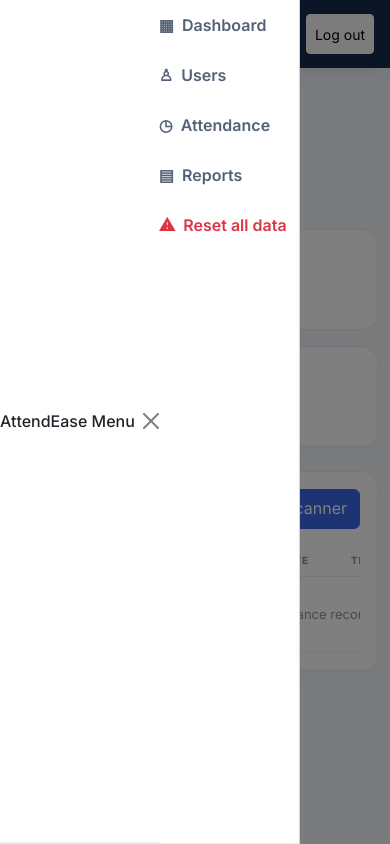
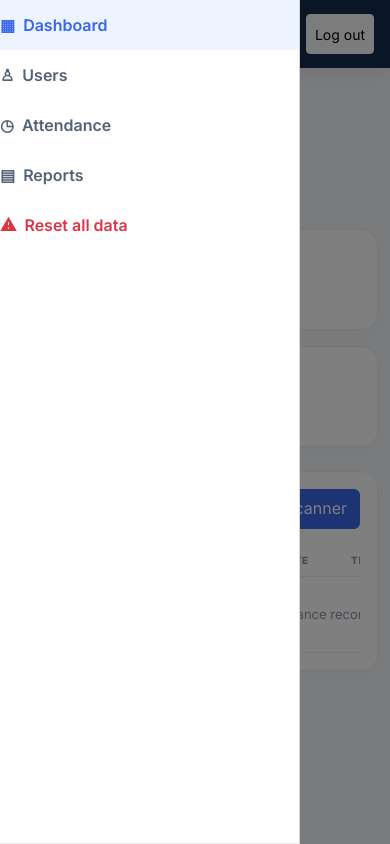
Before and after one commit to emsterjohn/attendease, a Flask app: page /dashboard in a window 390 px wide, after a click that opens the changed part. Run offline with Flask 3, Linux system fonts and the light colour scheme; the visitor is signed in with stand-in values (Sample User, id 1); data comes from the database, SQL or seed files in the repository; data that the repository does not hold is empty.

Commit message:
Remove extra mobile drawer header and whitespace

```diff
--- a/templates/base.html
+++ b/templates/base.html
@@ -5,7 +5,7 @@
   <meta name="viewport" content="width=device-width, initial-scale=1">
   <title>{% block title %}AttendEase{% endblock %}</title>
   <link href="https://cdn.jsdelivr.net/npm/bootstrap@5.3.3/dist/css/bootstrap.min.css" rel="stylesheet">
-  <link rel="stylesheet" href="{{ url_for('static', filename='css/style.css') }}?v=49f3e07">
+  <link rel="stylesheet" href="{{ url_for('static', filename='css/style.css') }}?v=drawer-edge-2">
 </head>
 <body>
 {% if current_user %}
@@ -20,10 +20,8 @@
   </div>
 </nav>
 <div class="app-shell">
-  <aside class="sidebar offcanvas-lg offcanvas-start" tabindex="-1" id="appSidebar" aria-labelledby="appSidebarLabel">
-    <div class="offcanvas-header d-lg-none"><h2 class="offcanvas-title fs-6" id="appSidebarLabel">AttendEase Menu</h2><button type="button" class="btn-close" data-bs-dismiss="offcanvas" aria-label="Close"></button></div>
+  <aside class="sidebar offcanvas-lg offcanvas-start" tabindex="-1" id="appSidebar" aria-label="Main navigation">
     <div class="offcanvas-body d-flex flex-column p-0">
-      <div class="sidebar-label">WORKSPACE</div>
       <a href="{{ url_for('dashboard') }}" class="side-link">▦ <span>Dashboard</span></a>
       {% if current_user.role in ['admin','teacher'] %}
         <a href="{{ url_for('students') }}" class="side-link">♙ <span>Users</span></a>
```
